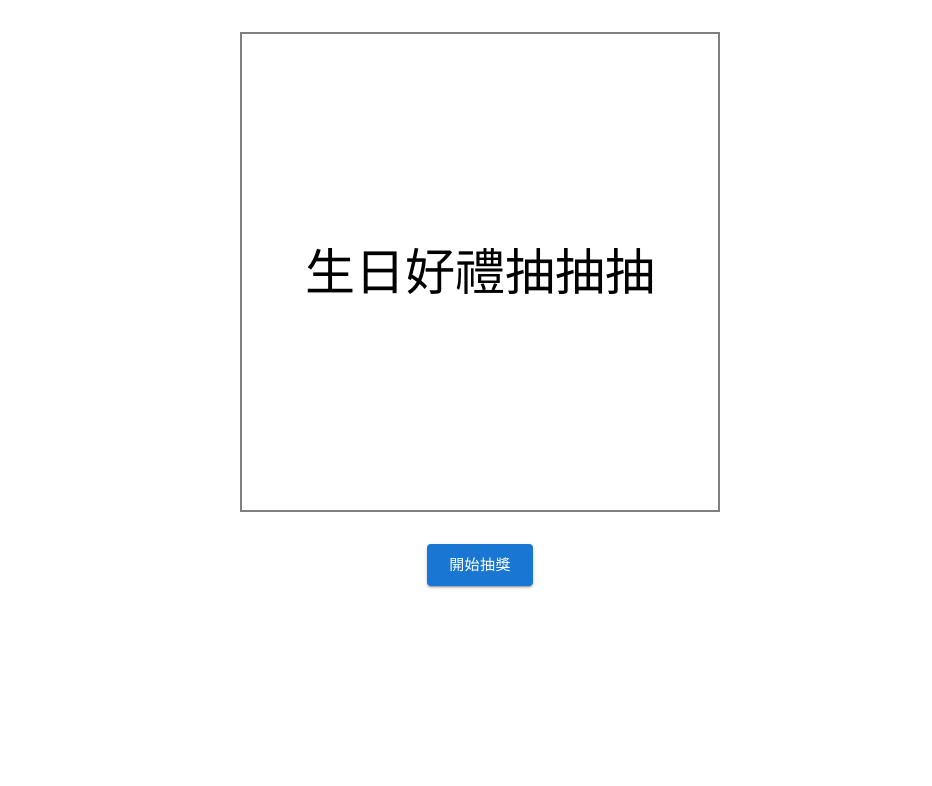
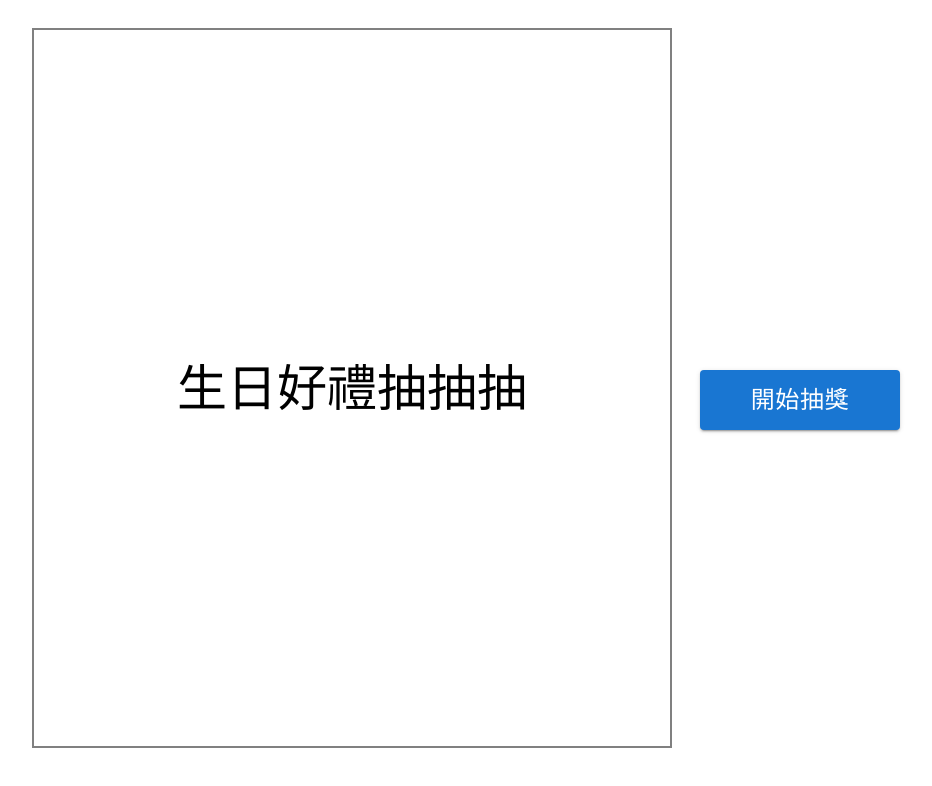
Before and after one commit to Cheng-sih-rong/lottery-demo, a React (Create React App) app: page / in a window 1280 px wide. Shown: the top 786 px of the page, without its empty margins (160-1092 px from the left). Built offline with nearby package versions, Linux system fonts and the light colour scheme.

Commit message:
feat:final

```diff
--- a/package.json
+++ b/package.json
@@ -2,6 +2,7 @@
   "name": "first-react",
   "version": "0.1.0",
   "private": true,
+  "homepage":"https://cheng-sih-rong.github.io/lottery-demo/",
   "dependencies": {
     "@emotion/react": "^11.11.4",
     "@emotion/styled": "^11.11.5",
@@ -22,7 +23,8 @@
     "build": "react-scripts build",
     "test": "react-scripts test",
     "eject": "react-scripts eject",
-    "deploy": "npm run build && gh-pages -d dist"
+    "predeploy": "npm run build",
+    "deploy": "gh-pages -d build"
   },
   "eslintConfig": {
     "extends": [
--- a/src/App.js
+++ b/src/App.js
@@ -2,7 +2,7 @@ import "./App.scss";
 import Button from "@mui/material/Button";
 import Box from "@mui/material/Box";
 import list from "../src/list.js";
-import { useState } from "react";
+import { useState, useRef } from "react";
 
 function App() {
   const [isDefault, setIsDefault] = useState(true);
@@ -11,34 +11,63 @@ function App() {
   // const listLength = Object.keys(list).length;
   const [num, setNum] = useState(1);
 
+  // function random() {
+  //   const listLength = Object.keys(list).length;
+  //   setInterval(() => {
+  //     setNum((prevNum) => {
+  //       return Math.floor(Math.random() * listLength) + 1;
+  //       // if (prevNum >= listLength) {
+  //       //   return 1;
+  //       // } else {
+  //       //   return prevNum + 1;
+  //       // }
+  //     });
+  //   }, 100);
+  // }
+
+  const intervalRef = useRef(null); // 用于存储 setInterval 的引用
+
   function random() {
     const listLength = Object.keys(list).length;
-    setInterval(() => {
+    intervalRef.current = setInterval(() => {
       setNum((prevNum) => {
-        if (prevNum >= listLength) {
-          return 1;
-        } else {
-          return prevNum + 1;
+        return Math.floor(Math.random() * listLength) + 1;
+      });
+    }, 100);
   }
-      });
-    }, 200);
+
+  function stop() {
+    setIsActive(false);
+    clearInterval(intervalRef.current); // 清除定时器
   }
 
   function start() {
     setIsDefault(false);
     setIsActive(true);
     random();
+    setTimeout(() => {
+      stop();
+    }, 8000);
   }
+
+  function restart() {
+    setIsDefault(true);
+  }
+
+  const buttonSx = {
+    marginTop: 3,
+    width: 200,
+    height: 60,
+    fontSize: 24,
+  };
 
   return (
     <>
-      <div className="App flex-col align-middle">
-        {isDefault ? (
+      <div className="App flex justify-center mt-7">
         <Box
-            className="mx-auto"
-            height={"60vh"}
-            width={"60vh"}
-            my={4}
+          height={"90vh"}
+          width={"80vh"}
+          // my={4}
           display="flex"
           alignItems="center"
           justifyContent="center"
@@ -46,48 +75,47 @@ function App() {
           p={"auto"}
           sx={{ border: "2px solid grey" }}
         >
+          {isDefault ? (
             <p className="text-[50px]">生日好禮抽抽抽</p>
-          </Box>
           ) : (
-          // <div className="h-[60vh]  h-96 bg-[red] mx-auto my-4 p-[70px]">
-          //   生日好禮抽抽抽
-          // </div>
-          <Box
-            className="mx-auto"
-            height={"60vh"}
-            width={"60vh"}
-            my={4}
-            display="flex"
-            alignItems="center"
-            justifyContent="center"
-            gap={10}
-            p={"auto"}
-            sx={{ border: "2px solid grey" }}
-          >
             <img
               className="max-h-[100%] w-auto"
               src={process.env.PUBLIC_URL + `/photo/${num}.jpg`}
               alt={num}
             />
+          )}
         </Box>
-          // <div className=" w-[500px] h-[60vh] bg-[red] mx-auto my-4 flex-col content-between">
-          //   <div>
-          //     <img
-          //       width="100%"
-          //       src={process.env.PUBLIC_URL + `/photo/${num}.jpg`}
-          //       alt={num}
-          //     />
-          //   </div>
-          //   <p>{list[num]}</p>
-          // </div>
-        )}
-        {!isActive ? (
-          <Button variant="contained" onClick={start} size="large">
+
+        <div className="w-[20vw] my-auto">
+          {" "}
+          <p className="text-[45px] ml-2">
+            {!isActive && !isDefault ? `恭喜${list[num]}!` : " "}
+          </p>
+          {!isActive && isDefault ? (
+            <Button
+              variant="contained"
+              onClick={start}
+              size="large"
+              sx={buttonSx}
+            >
               開始抽獎
             </Button>
           ) : (
             ""
           )}
+          {!isActive && !isDefault ? (
+            <Button
+              variant="contained"
+              onClick={restart}
+              size="large"
+              sx={buttonSx}
+            >
+              重新開始
+            </Button>
+          ) : (
+            ""
+          )}
+        </div>
       </div>
     </>
   );
```
Lines whose indentation alone changed are shown as unchanged.
